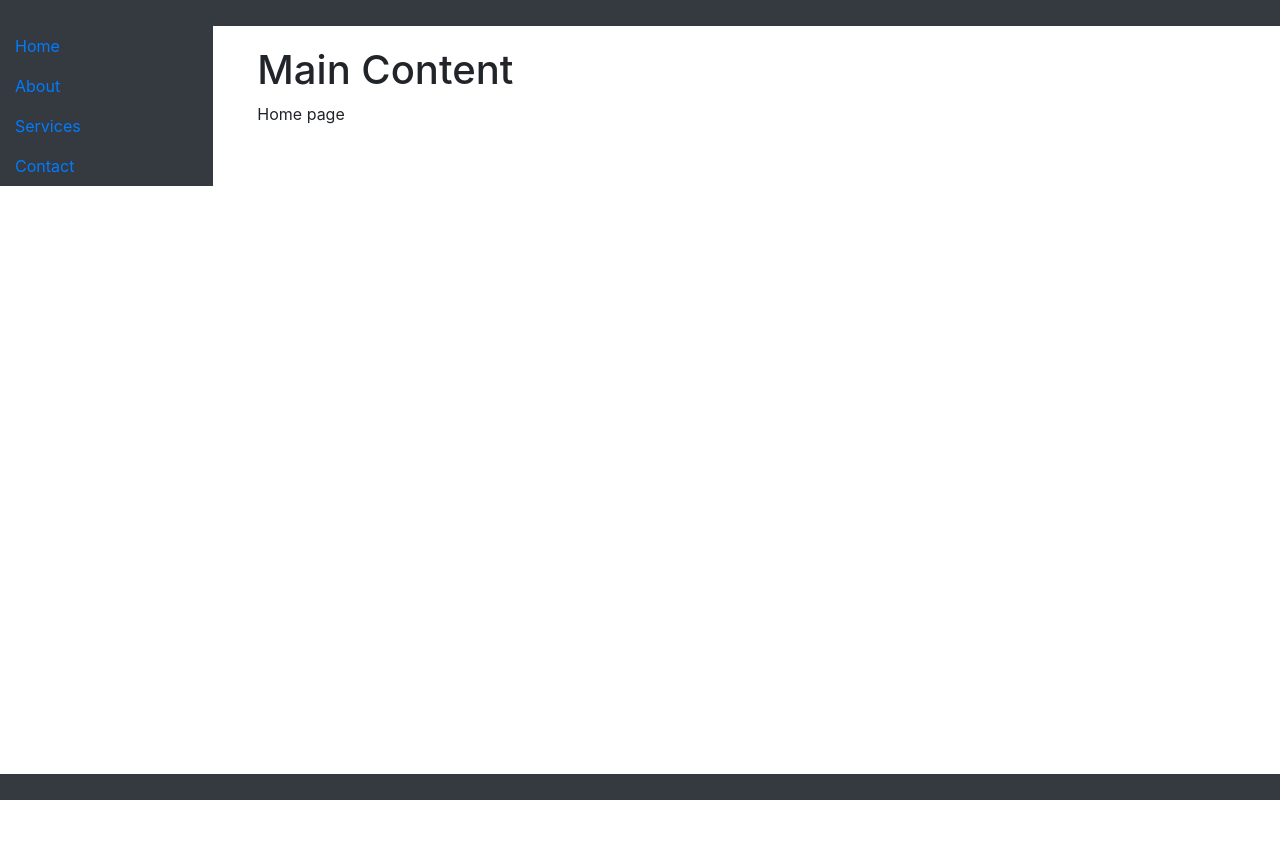
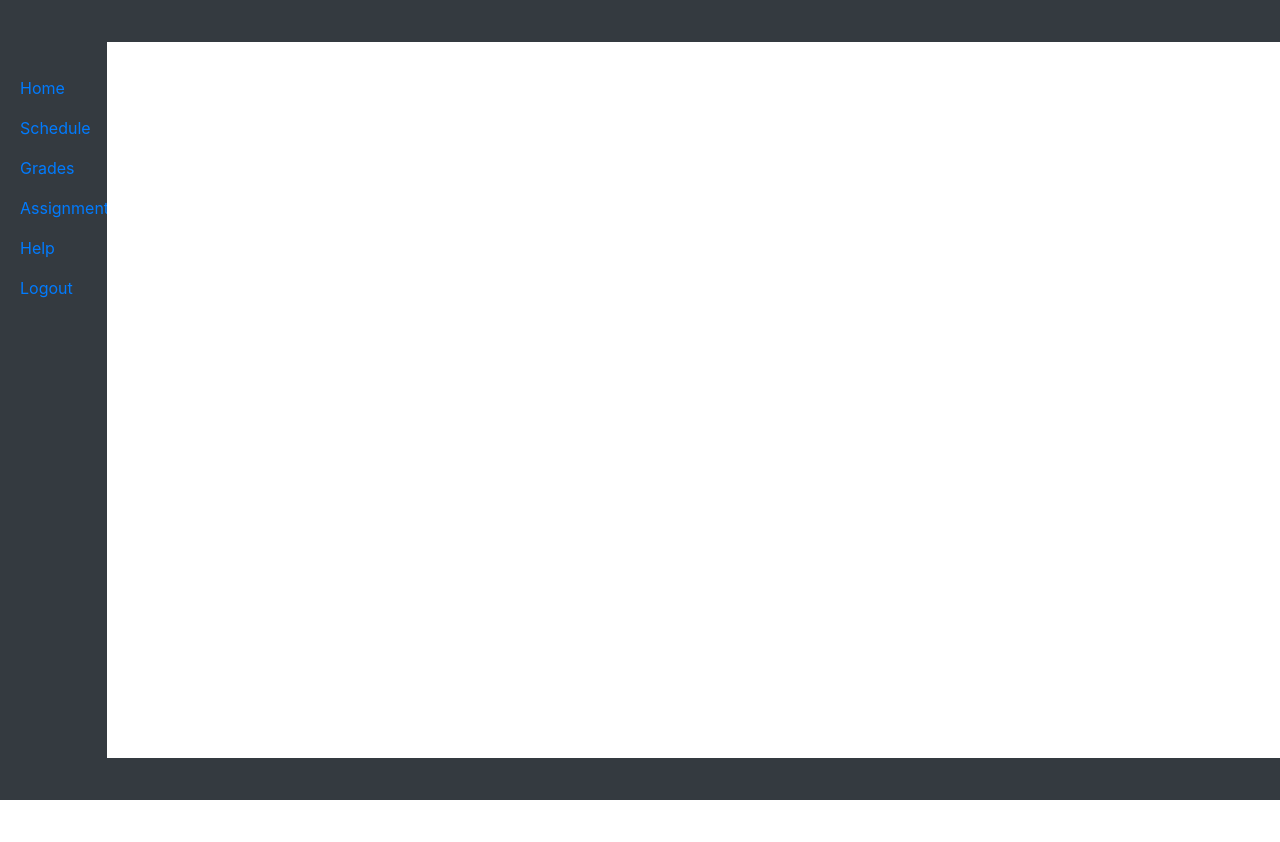
Before and after one commit to nash-u2o/SoftEngProj, a Django app: page /base/ in a window 1280 px wide. Before the commit the page ends 800 px from the top, so only its background shows below. Run offline with Django 4.2, Linux system fonts and the light colour scheme; some libraries are stand-ins or nearby versions.

Commit message:
reworked with bootstrap
implemented bootstrap
new base page
added class page

```diff
--- a/se_proj/edu_app/views.py
+++ b/se_proj/edu_app/views.py
@@ -13,3 +13,6 @@ def home(request):
 
 def base(request):
     return render(request, 'base.html')
+
+def classpage(request):
+    return render(request, 'classpage.html')
--- a/se_proj/se_proj/urls.py
+++ b/se_proj/se_proj/urls.py
@@ -22,4 +22,5 @@ urlpatterns = [
     path('', views.index, name='index'),
     path('home/', views.home, name='home'),
     path('base/', views.base, name='base'),
+    path('classpage/', views.classpage, name='classpage'),
 ]
--- a/se_proj/static/style.css
+++ b/se_proj/static/style.css
@@ -1,6 +1,7 @@
 /* styles.css */
 
 .sidebar {
+    padding: 20px;
     background-color: #343a40;
     width: 200px;
     height: 100%;  /* Set sidebar height to 100% of viewport height */
--- a/se_proj/templates/base.html
+++ b/se_proj/templates/base.html
@@ -1,6 +1,5 @@
 {% load static %}
 <!DOCTYPE html>
-
 <html lang="en">
 <head>
     <meta charset="UTF-8">
@@ -9,12 +8,11 @@
     <link rel="stylesheet" href="https://stackpath.bootstrapcdn.com/bootstrap/4.5.2/css/bootstrap.min.css">
     <link rel="stylesheet" href="{% static 'style.css' %}">
 </head>
-
 <body class="d-flex flex-column">
     <!-- Header -->
     <header>
         <nav class="navbar navbar-dark bg-dark">
-            <span class="navbar-brand mb-0 h1">
+            <span class="navbar-brand mb-3 h1">
                 <!-- header content -->
             </span>
         </nav>
@@ -23,29 +21,34 @@
     <!-- Main Content -->
     <div class="container-fluid">
         <div class="row flex-grow-1">
-            <!-- Sidebar -->
-            <nav class="col-md-3 col-lg-2 d-md-block bg-dark sidebar flex-column">
-                <ul class="navbar-nav flex-column flex-nowrap">
-                    <li class="nav-item active">
+            <!-- Base Sidebar -->
+            <nav class="col-md-3 col-lg-1 d-md-block bg-dark sidebar flex-column fixed-bottom">
+                <ul class="mt-5 navbar-nav flex-column flex-nowrap">
+                    <li class="nav-item">
                         <a class="nav-link" href="#">Home</a>
                     </li>
                     <li class="nav-item">
-                        <a class="nav-link" href="#">About</a>
+                        <a class="nav-link" href="#">Schedule</a>
                     </li>
                     <li class="nav-item">
-                        <a class="nav-link" href="#">Services</a>
+                        <a class="nav-link" href="#">Grades</a>
                     </li>
                     <li class="nav-item">
-                        <a class="nav-link" href="#">Contact</a>
+                        <a class="nav-link" href="#">Assignments</a>
+                    </li>
+                    <li class="nav-item">
+                        <a class="nav-link" href="#">Help</a>
+                    </li>
+                    <li class="nav-item">
+                        <a class="nav-link" href="#">Logout</a>
                     </li>
                 </ul>
             </nav>
 
             <!-- Main Content -->
-            <main role="main" class="col-md-9 ml-sm-auto col-lg-10 px-md-4">
                 <div class="main-content">
-                    <h1>Main Content</h1>
-                    <p>Home page</p>
+                    {% block content %}
+                    {% endblock %}
                 </div>
             </main>
         </div>
@@ -54,7 +57,7 @@
     <!-- Footer -->
     <footer>
         <nav class="navbar navbar-dark bg-dark fixed-bottom">
-            <span class="navbar-brand mb-0 h1">
+            <span class="navbar-brand mb-3 h1">
                 <!-- footer content -->
             </span>
         </nav>
@@ -62,5 +65,6 @@
 
     <script src="https://code.jquery.com/jquery-3.5.1.slim.min.js"></script>
     <script src="https://cdn.jsdelivr.net/npm/popper.js@1.16.1/dist/umd/popper.min.js"></script>
-    <script src="https://stackpath.bootstrapcdn.com/bootstrap/4.5.2/js/bootstrap.min.js"></script></body>
+    <script src="https://stackpath.bootstrapcdn.com/bootstrap/4.5.2/js/bootstrap.min.js"></script>
+</body>
 </html>
```
Also changed, not shown: se_proj/templates/classpage.html (added, +51 -0 lines).
